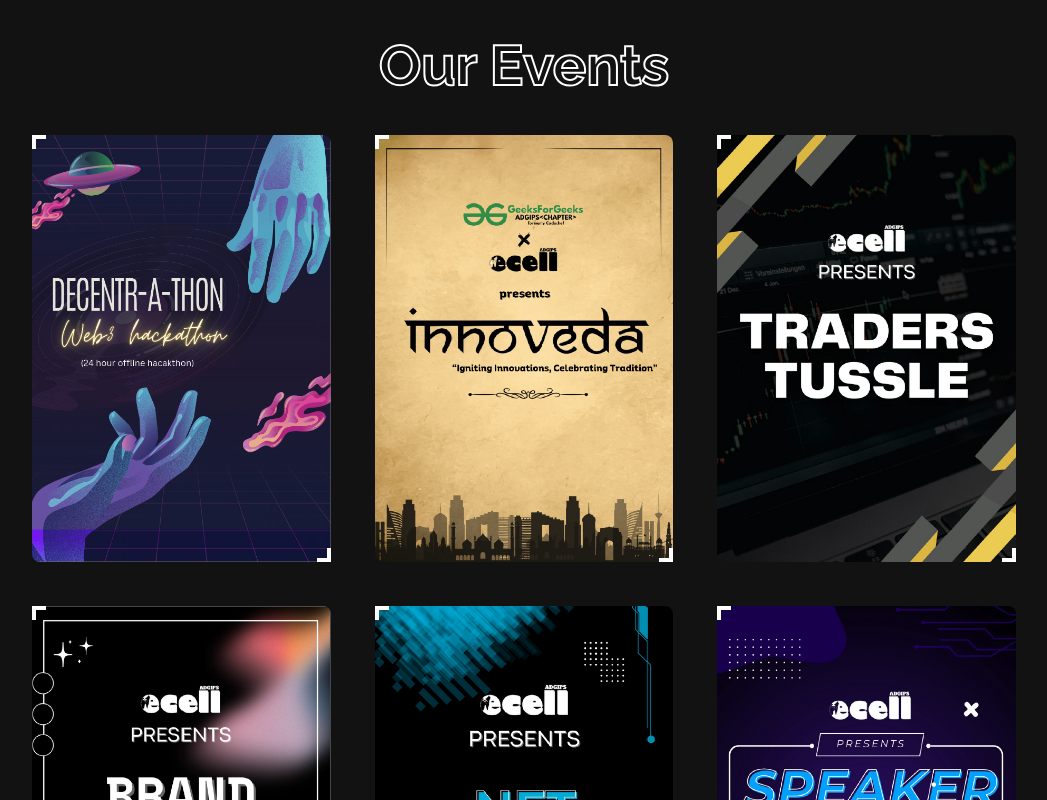
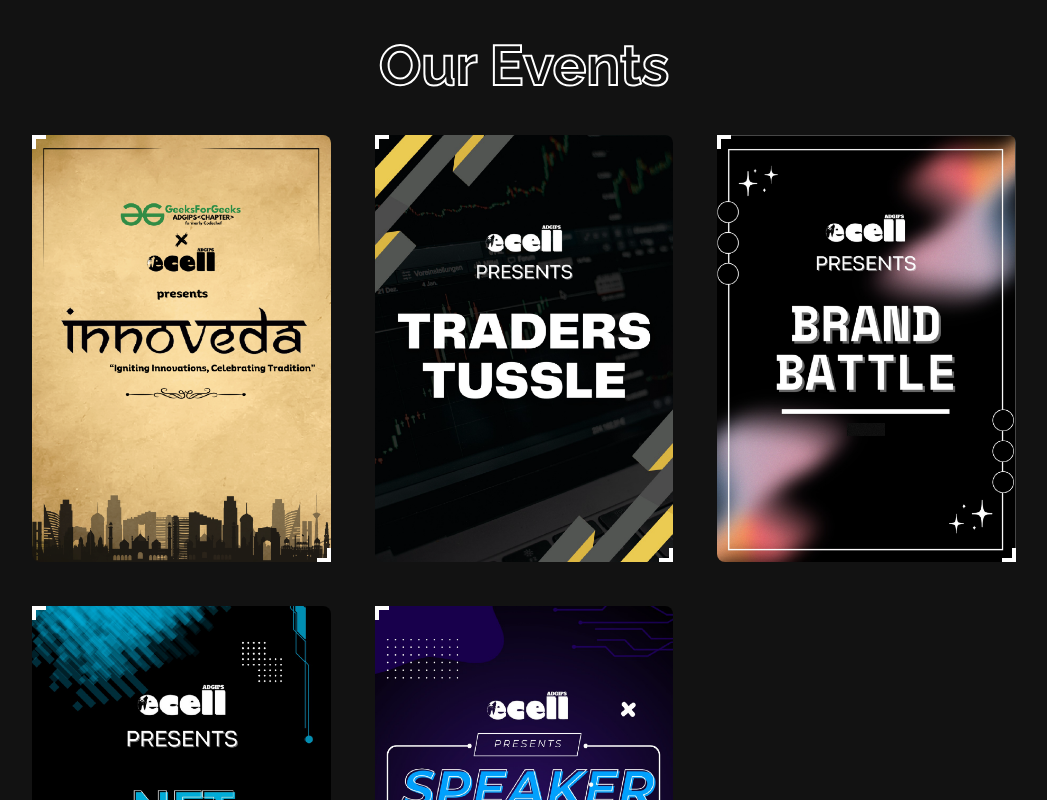
Before and after one commit to Shreyaannnnn/esummit, a React (Create React App) app: page / in a window 1280 px wide. Shown: the part 1640-2440 px from the top of the page, without its empty margins (116-1163 px from the left). Built offline with nearby package versions, Linux system fonts and the light colour scheme.

Commit message:
removed first event card

```diff
--- a/src/components/Events.jsx
+++ b/src/components/Events.jsx
@@ -1,6 +1,6 @@
 import React from 'react'
 import './Events.css'
-import event1 from '../assets/event-1.png'
+// import event1 from '../assets/event-1.png'
 import event2 from '../assets/event-2.png'
 import event3 from '../assets/event-3.png'
 import event4 from '../assets/event-4.png'
@@ -13,9 +13,9 @@
         <div className="events_container">
             <h2>Our Events</h2>
             <div className="events_cards">
-                <div className="event_card">
+                {/* <div className="event_card">
                     <img src={event1} alt="event 1" />
-                </div>
+                </div> */}
                 <div className="event_card">
                     <img src={event2} alt="event 2event2" />
                 </div>
```
